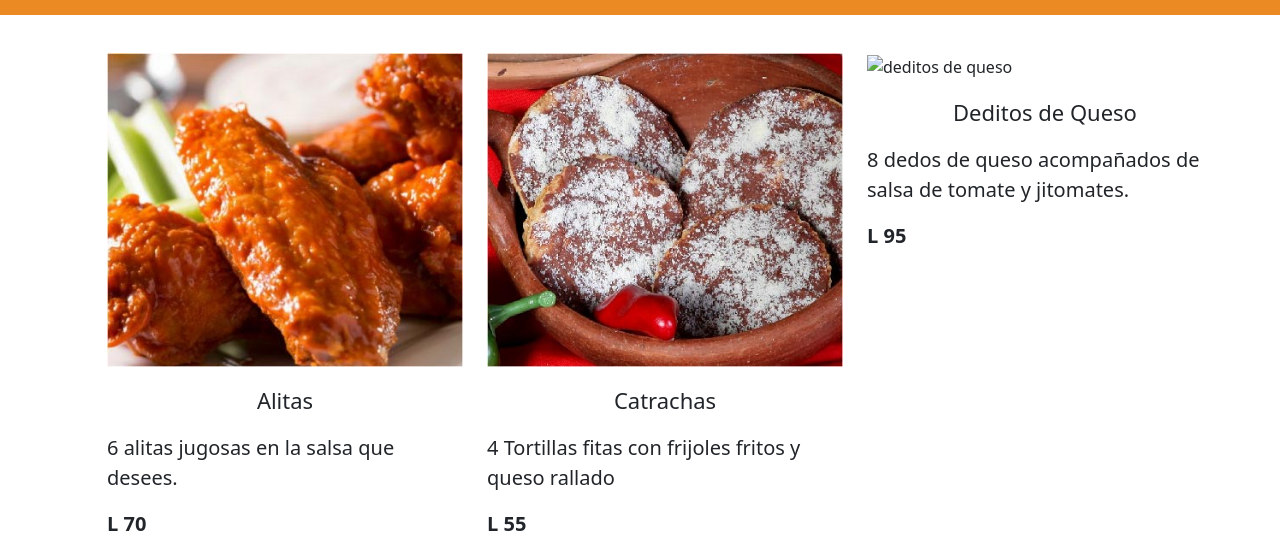
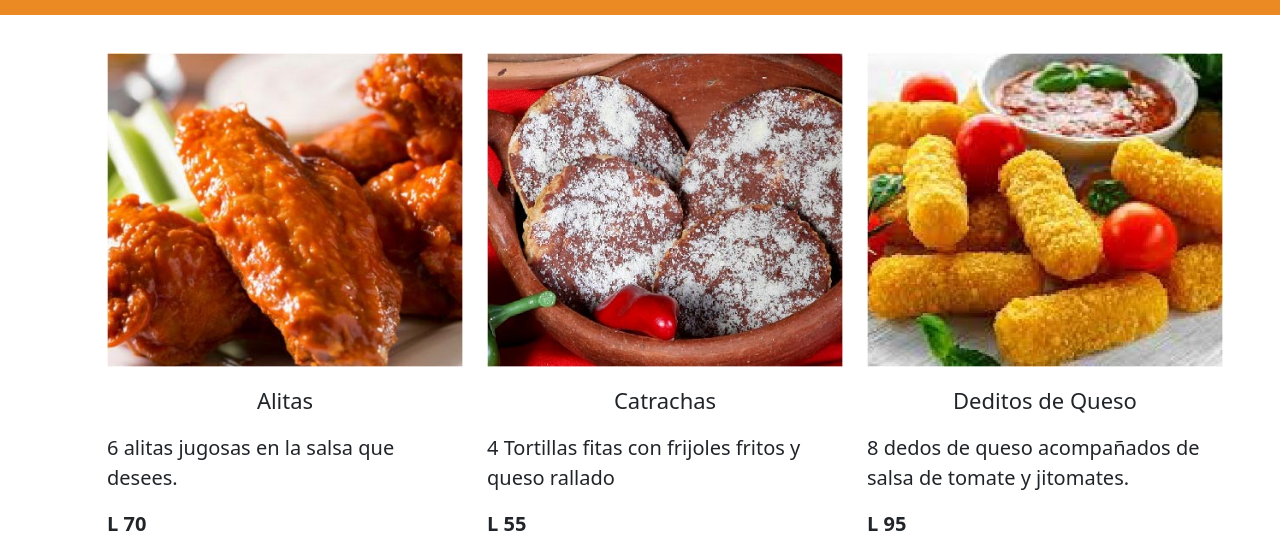
Before and after one commit to CarlosZelaya99/elbajon, a plain HTML site: page aperitivos.html in a window 1280 px wide. Shown: the part 252-800 px from the top of the page. Drawn offline with Linux system fonts and the light colour scheme.

Commit message:
Add files via upload

```diff
--- a/aperitivos.html
+++ b/aperitivos.html
@@ -77,7 +77,7 @@
 				</article>
 
 				<article class="col-lg-4 col-sm-12 col-12">
-					<img src="img/8.jpg" alt="deditos de queso" class="img-fluid">
+					<img src="img/8.jpeg" alt="deditos de queso" class="img-fluid">
 					<h3 class="etiqueta-platillo">Deditos de Queso</h3>
 					<p>8 dedos de queso acompañados de salsa de tomate y jitomates.</p>
 					<p><span>L 95</span></p>
```
